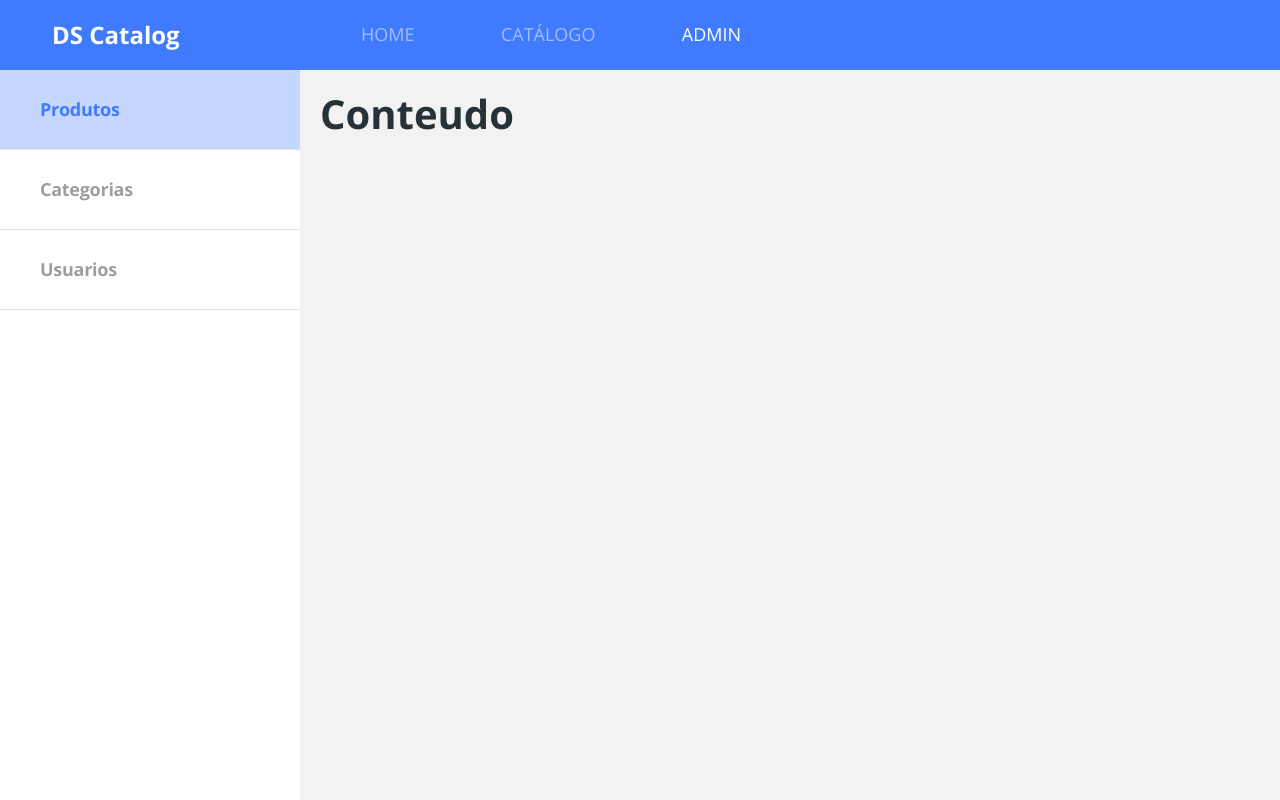
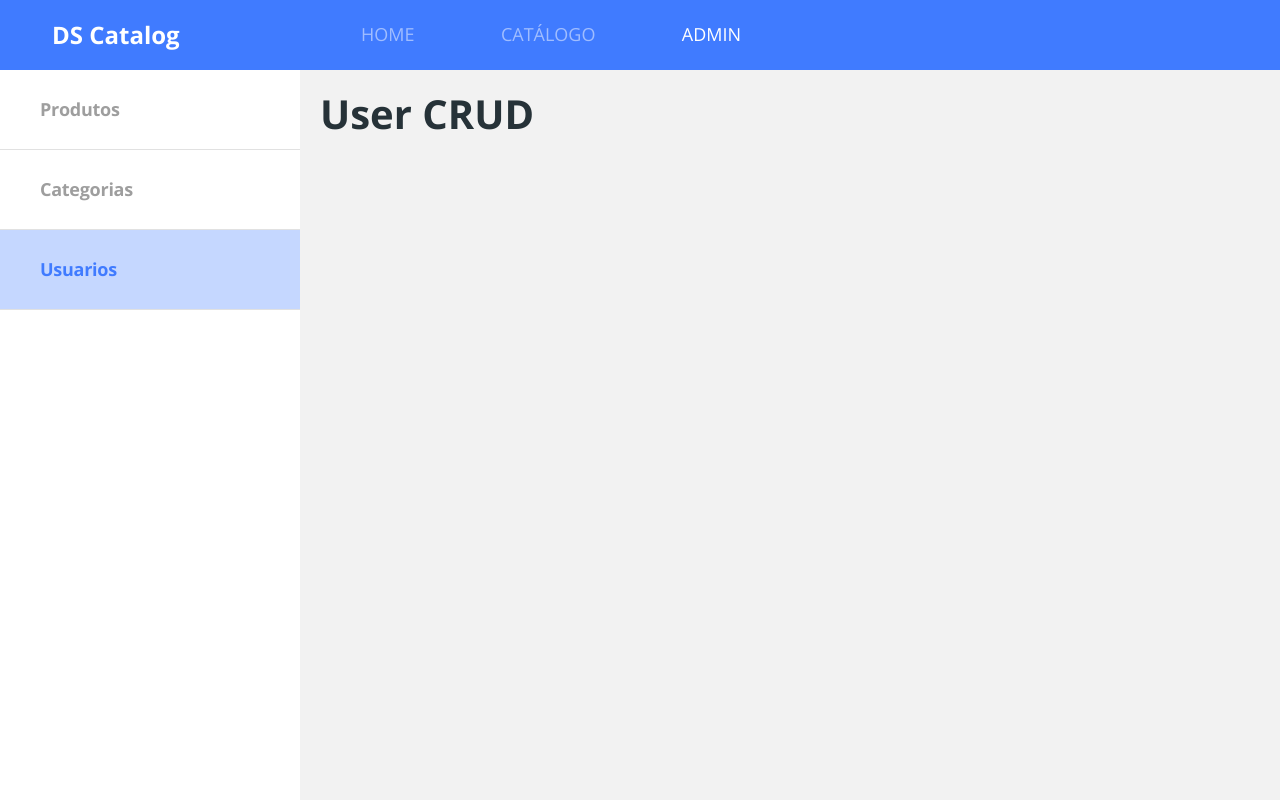
Before and after one commit to WallaceSantosdeOliveira/DSCatalog, a React (Create React App) app in the folder frontweb1/: page /admin/users in a window 1280 px wide. Built offline with nearby package versions, Linux system fonts and the light colour scheme.

Commit message:
Routes, redirectins, nesting

```diff
--- a/frontweb1/src/Routes.tsx
+++ b/frontweb1/src/Routes.tsx
@@ -1,4 +1,4 @@
-import { BrowserRouter, Route, Switch } from 'react-router-dom';
+import { BrowserRouter, Redirect, Route, Switch } from 'react-router-dom';
 import Home from 'pages/Home';
 import Navbar from 'components/Navbar';
 import Catalog from 'pages/Catalog';
@@ -19,7 +19,7 @@ const Routes = () => (
       <Route path="/Products/:productId">
         <ProductDetails />
       </Route>
-
+      <Redirect from="/admin" to="/admin/products" exact />
       <Route path="/Admin">
         <Admin />
       </Route>
--- a/frontweb1/src/pages/Admin/Navbar/index.tsx
+++ b/frontweb1/src/pages/Admin/Navbar/index.tsx
@@ -1,3 +1,4 @@
+import { NavLink } from 'react-router-dom';
 import './styles.css';
 
 const Navbar = () => {
@@ -5,19 +6,19 @@ const Navbar = () => {
     <nav className="admin-nav-container">
       <ul>
         <li>
-          <a href="link" className="admin-nav-item active">
+          <NavLink to="/admin/products" className="admin-nav-item">
             <p>Produtos</p>
-          </a>
+          </NavLink>
         </li>
         <li>
-          <a href="link" className="admin-nav-item">
+          <NavLink to="/admin/categories" className="admin-nav-item">
             <p>Categorias</p>
-          </a>
+          </NavLink>
         </li>
         <li>
-          <a href="link" className="admin-nav-item">
+          <NavLink to="/admin/users" className="admin-nav-item">
             <p>Usuarios</p>
-          </a>
+          </NavLink>
         </li>
       </ul>
     </nav>
--- a/frontweb1/src/pages/Admin/Navbar/styles.css
+++ b/frontweb1/src/pages/Admin/Navbar/styles.css
@@ -42,8 +42,6 @@ ul {
 }
 
 
-
-
 @media (min-width: 1200px) {
   ul {
     justify-content: unset;
--- a/frontweb1/src/pages/Admin/index.tsx
+++ b/frontweb1/src/pages/Admin/index.tsx
@@ -1,12 +1,25 @@
+import { Switch, Route } from 'react-router-dom';
 import Navbar from './Navbar';
-import './styles.css'
+import './styles.css';
 
 const Admin = () => {
   return (
     <div className="admin-container">
       <Navbar />
       <div className="admin-content">
-        <h1>Conteudo</h1>
+        <Switch>
+          <Route path="/admin/products">
+            <h1>Product CRUD</h1>
+          </Route>
+
+          <Route path="/admin/categories">
+            <h1>Category CRUD</h1>
+          </Route>
+
+          <Route path="/admin/users">
+            <h1>User CRUD</h1>
+          </Route>
+        </Switch>
       </div>
     </div>
   );
```
